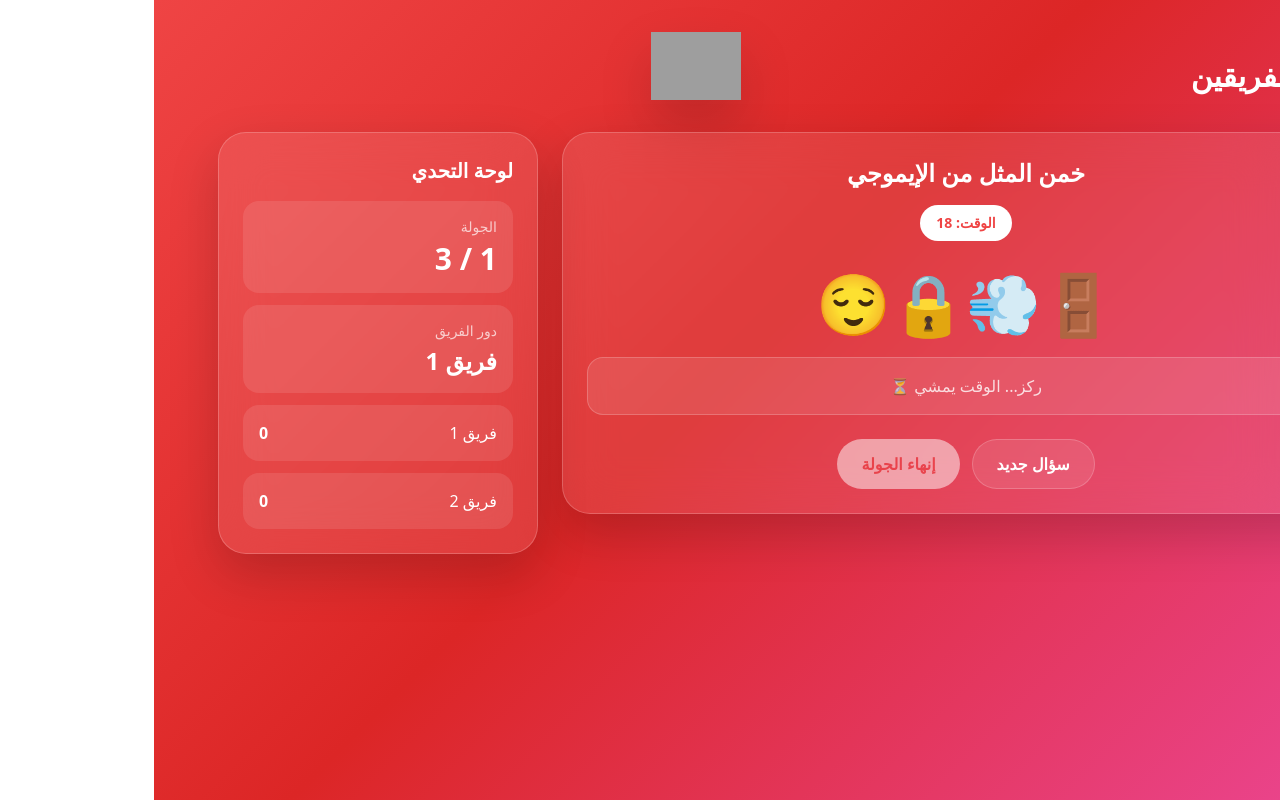
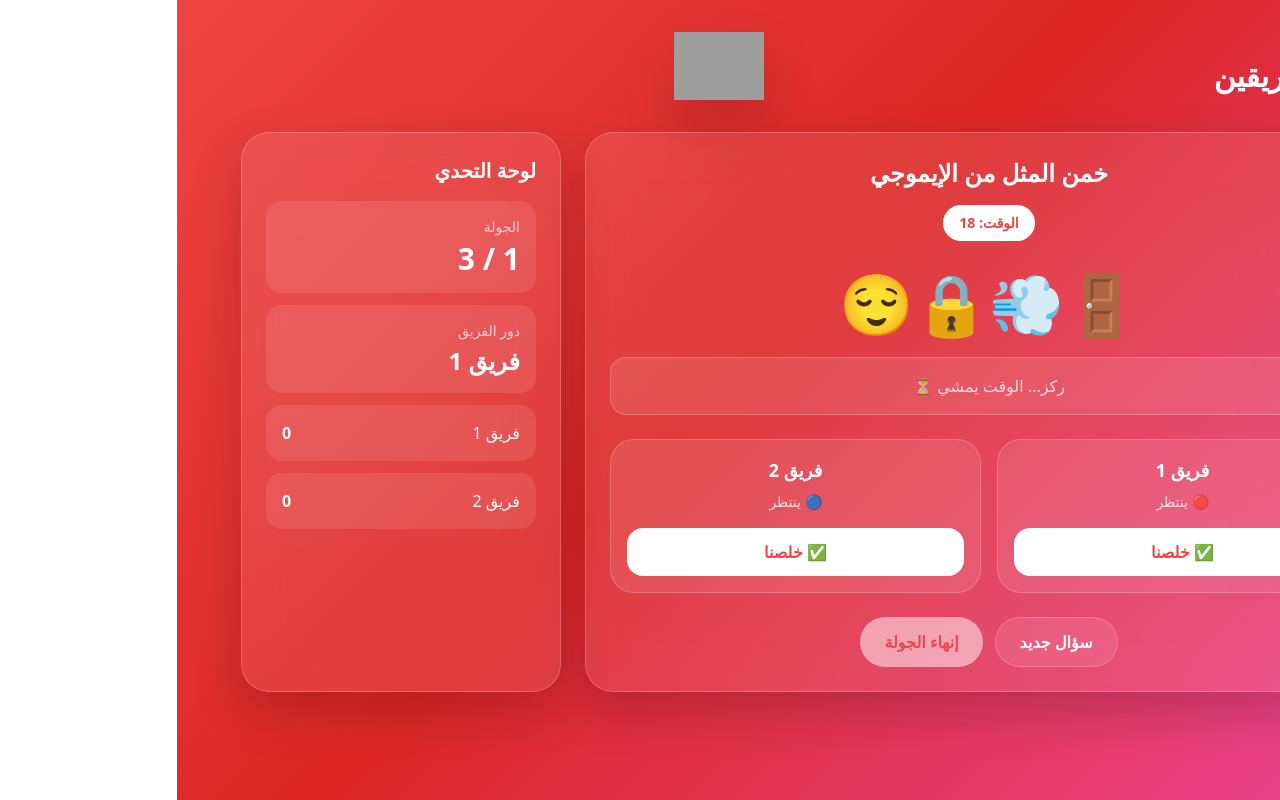
Before and after one commit to heelpeeri/khalnelab, a Next.js app: page /match in a window 1280 px wide. Both pictures are taken after a click on the button "ابدأ اللعب". Built offline with nearby package versions, Linux system fonts and the light colour scheme; grey boxes are pictures that could not be loaded.

Commit message:
Update page.tsx

```diff
--- a/src/app/match/page.tsx
+++ b/src/app/match/page.tsx
@@ -7,8 +7,12 @@ import { Logo } from "@/components/Logo";
 type GameType = "draw" | "categories";
 
 function ProverbGame({
+  team1,
+  team2,
   onRoundEnd,
 }: {
+  team1: string;
+  team2: string;
   onRoundEnd: () => void;
 }) {
   const puzzles = [
@@ -34,11 +38,22 @@ function ProverbGame({
   const ROUND_TIME = 20;
   const [index, setIndex] = useState(() => Math.floor(Math.random() * puzzles.length));
   const current = useMemo(() => puzzles[index], [index]);
+
   const [timeLeft, setTimeLeft] = useState(ROUND_TIME);
   const [revealed, setRevealed] = useState(false);
 
+  const [team1Ready, setTeam1Ready] = useState(false);
+  const [team2Ready, setTeam2Ready] = useState(false);
+  const [team1Time, setTeam1Time] = useState<number | null>(null);
+  const [team2Time, setTeam2Time] = useState<number | null>(null);
+
   useEffect(() => {
     if (revealed) return;
+
+    if (team1Ready || team2Ready) {
+      setRevealed(true);
+      return;
+    }
 
     if (timeLeft <= 0) {
       setRevealed(true);
@@ -50,7 +65,7 @@ function ProverbGame({
     }, 1000);
 
     return () => clearTimeout(timer);
-  }, [timeLeft, revealed]);
+  }, [timeLeft, revealed, team1Ready, team2Ready]);
 
   function nextQuestion() {
     let nextIndex = Math.floor(Math.random() * puzzles.length);
@@ -64,6 +79,10 @@ function ProverbGame({
     setIndex(nextIndex);
     setTimeLeft(ROUND_TIME);
     setRevealed(false);
+    setTeam1Ready(false);
+    setTeam2Ready(false);
+    setTeam1Time(null);
+    setTeam2Time(null);
   }
 
   return (
@@ -81,6 +100,50 @@ function ProverbGame({
           ركز... الوقت يمشي ⏳
         </div>
       )}
+
+      <div className="mt-6 grid gap-4 md:grid-cols-2">
+        <div className="rounded-3xl border border-white/20 bg-white/10 p-4 text-center">
+          <p className="text-lg font-black">{team1}</p>
+          <p className="mt-2 text-sm text-white/80">
+            {team1Ready ? "🔴 خلص" : "🔴 ينتظر"}
+          </p>
+          {team1Time !== null && (
+            <p className="mt-1 text-xs text-white/70">خلص خلال {team1Time} ثانية</p>
+          )}
+          <button
+            type="button"
+            onClick={() => {
+              setTeam1Ready(true);
+              setTeam1Time(ROUND_TIME - timeLeft);
+            }}
+            disabled={team1Ready || revealed}
+            className="mt-4 w-full rounded-2xl bg-white px-5 py-3 font-black text-red-500 disabled:opacity-50"
+          >
+            ✅ خلصنا
+          </button>
+        </div>
+
+        <div className="rounded-3xl border border-white/20 bg-white/10 p-4 text-center">
+          <p className="text-lg font-black">{team2}</p>
+          <p className="mt-2 text-sm text-white/80">
+            {team2Ready ? "🔵 خلص" : "🔵 ينتظر"}
+          </p>
+          {team2Time !== null && (
+            <p className="mt-1 text-xs text-white/70">خلص خلال {team2Time} ثانية</p>
+          )}
+          <button
+            type="button"
+            onClick={() => {
+              setTeam2Ready(true);
+              setTeam2Time(ROUND_TIME - timeLeft);
+            }}
+            disabled={team2Ready || revealed}
+            className="mt-4 w-full rounded-2xl bg-white px-5 py-3 font-black text-red-500 disabled:opacity-50"
+          >
+            ✅ خلصنا
+          </button>
+        </div>
+      </div>
 
       {revealed && (
         <>
@@ -166,6 +229,8 @@ function CategoriesGame({
     setRevealed(false);
     setTeam1Ready(false);
     setTeam2Ready(false);
+    setTeam1Time(null);
+    setTeam2Time(null);
   }
 
   return (
@@ -200,9 +265,15 @@ function CategoriesGame({
           <p className="mt-2 text-sm text-white/80">
             {team1Ready ? "🔴 جاهز" : "🔴 لم ينتهِ"}
           </p>
+          {team1Time !== null && (
+            <p className="mt-1 text-xs text-white/70">خلص خلال {team1Time} ثانية</p>
+          )}
           <button
             type="button"
-            onClick={() => setTeam1Ready(true)}
+            onClick={() => {
+              setTeam1Ready(true);
+              setTeam1Time(ROUND_TIME - timeLeft);
+            }}
             disabled={team1Ready || revealed}
             className="mt-4 w-full rounded-2xl bg-white px-5 py-3 font-black text-red-500 disabled:opacity-50"
           >
@@ -215,9 +286,15 @@ function CategoriesGame({
           <p className="mt-2 text-sm text-white/80">
             {team2Ready ? "🔵 جاهز" : "🔵 لم ينتهِ"}
           </p>
+          {team2Time !== null && (
+            <p className="mt-1 text-xs text-white/70">خلص خلال {team2Time} ثانية</p>
+          )}
           <button
             type="button"
-            onClick={() => setTeam2Ready(true)}
+            onClick={() => {
+              setTeam2Ready(true);
+              setTeam2Time(ROUND_TIME - timeLeft);
+            }}
             disabled={team2Ready || revealed}
             className="mt-4 w-full rounded-2xl bg-white px-5 py-3 font-black text-red-500 disabled:opacity-50"
           >
@@ -317,7 +394,7 @@ export default function MatchPage() {
 
   const currentGameBoard =
     selectedGame === "draw" ? (
-      <ProverbGame onRoundEnd={endRound} />
+      <ProverbGame team1={team1} team2={team2} onRoundEnd={endRound} />
     ) : (
       <CategoriesGame team1={team1} team2={team2} onRoundEnd={endRound} />
     );
```
